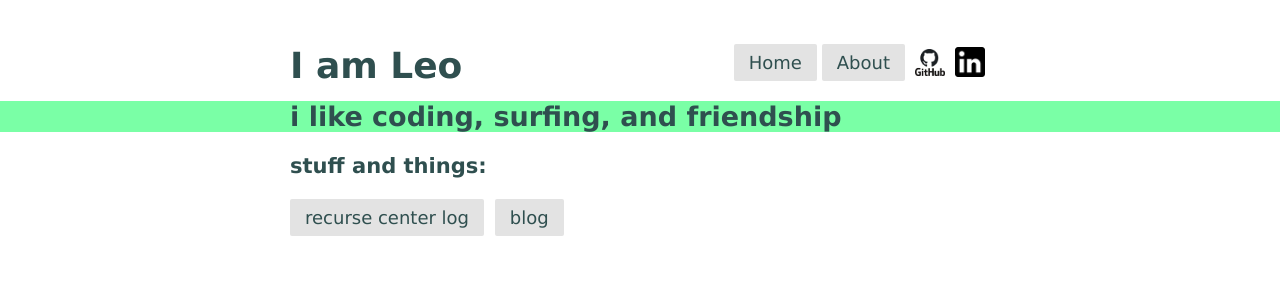
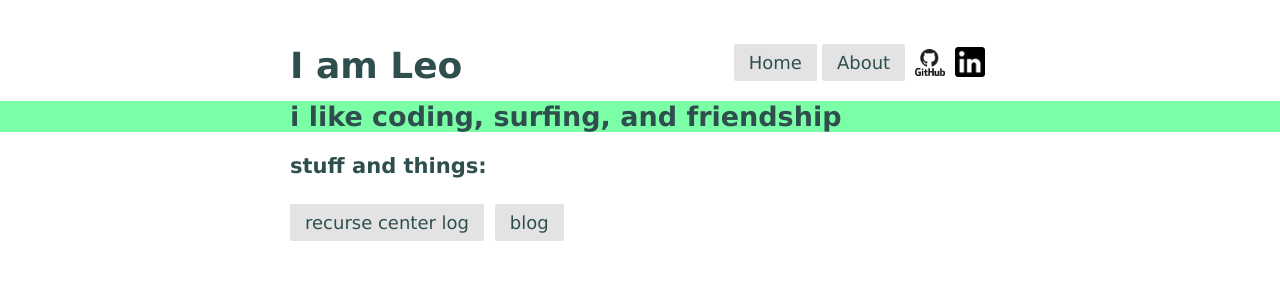
Before and after one commit to robinovitch61/robinovitch61.github.io, a Jekyll site: the page built from index.html, in a window 1280 px wide. Shown: the top 300 px of the page. Built offline with Jekyll 4.4.1, drawn with Linux system fonts in a browser that asks for light colours.

Commit message:
fix image resizing, button styling, flex-wrap settings

```diff
--- a/_layouts/default.html
+++ b/_layouts/default.html
@@ -5,7 +5,8 @@
 <html lang="en">
     <head>
         <meta charset="utf-8">
-        <meta name="viewport" content="width=device-width, initial-scale=1, shrink-to-fit=no">
+        <meta name="viewport" content="width=device-width, initial-scale=1>
+
         <meta name="theme-color" content="#000000">
 
         <!-- <link href="https://fonts.googleapis.com/css?family=Zilla+Slab:400,500&display=swap" rel="stylesheet"> -->
--- a/_sass/main.scss
+++ b/_sass/main.scss
@@ -38,9 +38,9 @@
     color: blue;
 }
 
-a:hover,
-a:focus,
-a:active {
+a:not(.btn):hover,
+a:not(.btn):focus,
+a:not(.btn):active {
     font-style: italic;
 }
 
@@ -61,6 +61,7 @@
     text-decoration: none;
     border-radius: 2px;
     margin-right: 5px;
+    margin-top: 5px;
 }
 
 .btn:hover,
@@ -80,8 +81,10 @@
 }
 
 #github, #linkedin {
-    height: 27px;
-    width: 30px;
+    max-height: 27px;
+    max-width: 30px;
+    width: auto;
+    height: auto;
     margin: 5px 5px 0px;
 }
 
@@ -90,7 +93,7 @@
 }
 
 #linkedin {
-    height: 30px;
+    max-height: 30px;
 }
 
 // Layout
@@ -128,6 +131,7 @@
     display: flex;
     justify-content: space-between;
     align-items: flex-end;
+    flex-wrap: wrap;
     margin-top: 20px;
 }
 
@@ -135,6 +139,7 @@
     display: flex;
     justify-content: right;
     align-items: flex-end;
+    flex-wrap: wrap;
     margin-bottom: 5px;
 }
 
--- a/about.html
+++ b/about.html
@@ -24,4 +24,4 @@
         </i>
     </div>
 </section>
-</div>
+<br><br>
--- a/index.html
+++ b/index.html
@@ -15,4 +15,3 @@
             <a class="btn" href="/blog.html">blog</a>
     </div>
 </section>
-</div>
```
Also changed, not shown: other parts of about.html (+1 -1 lines), 9 other files. Lines whose indentation alone changed are shown as unchanged.
